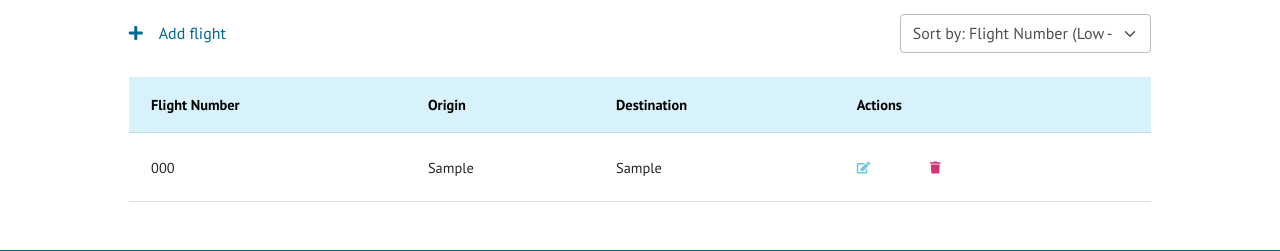
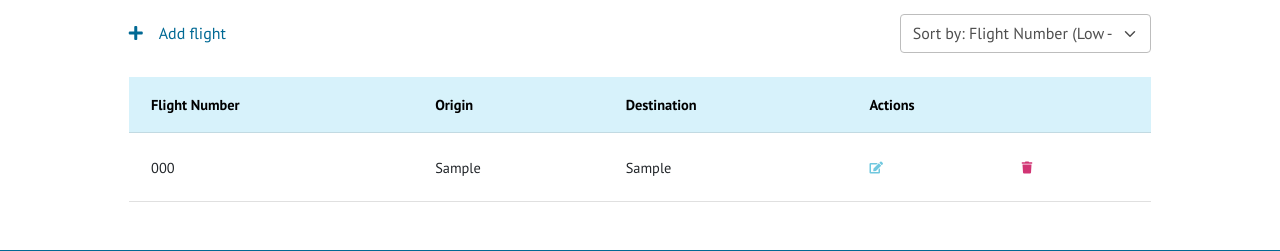
Before and after one commit to jonathan-odonnell/milestone-project-4, a Django app: page /flights/ in a window 1280 px wide. Shown: the part 175-426 px from the top of the page. Run offline with Django 3.2, Linux system fonts and the light colour scheme; a user stored in the database is signed in; tables that the repository leaves empty hold one stand-in row (values such as "Sample post"); some libraries are stand-ins or nearby versions.

Commit message:
Amended flights table styling

```diff
--- a/flights/templates/flights/includes/flights_table.html
+++ b/flights/templates/flights/includes/flights_table.html
@@ -15,9 +15,9 @@
                 <td>{{ flight.origin }}</td>
                 <td>{{ flight.destination }}</td>
                 <td>
-                    <a href="{% url 'edit_flight' flight.flight_number %}" class="btn shadow-none ps-0 me-3"><i
+                    <a href="{% url 'edit_flight' flight.flight_number %}" class="btn shadow-none text-start ps-0"><i
                             class="fas fa-edit text-primary"></i></a>
-                    <a href="{% url 'delete_flight' flight.flight_number %}" class="btn shadow-none ps-3"><i
+                    <a href="{% url 'delete_flight' flight.flight_number %}" class="btn shadow-none text-start"><i
                             class="fas fa-trash text-secondary"></i></a>
                 </td>
             </tr>
--- a/static/css/base.css
+++ b/static/css/base.css
@@ -295,9 +295,6 @@ a:hover {
 .albufeira {
     background-position: center bottom;
 }
-
-
-
 
 /* Hero Images End */
 
@@ -766,8 +763,16 @@ input[name="quantity"]::-webkit-inner-spin-button {
 
 /* Flights Table Start */
 
+#flights-table tr td:first-of-type {
+    min-width: 135px;
+}
+
 #flights-table tr td:last-of-type {
-    min-width: 185px;
+    min-width: 145px;
+}
+
+#flights-table a {
+    width: 48%
 }
 
 /* Flights Table End */
```
